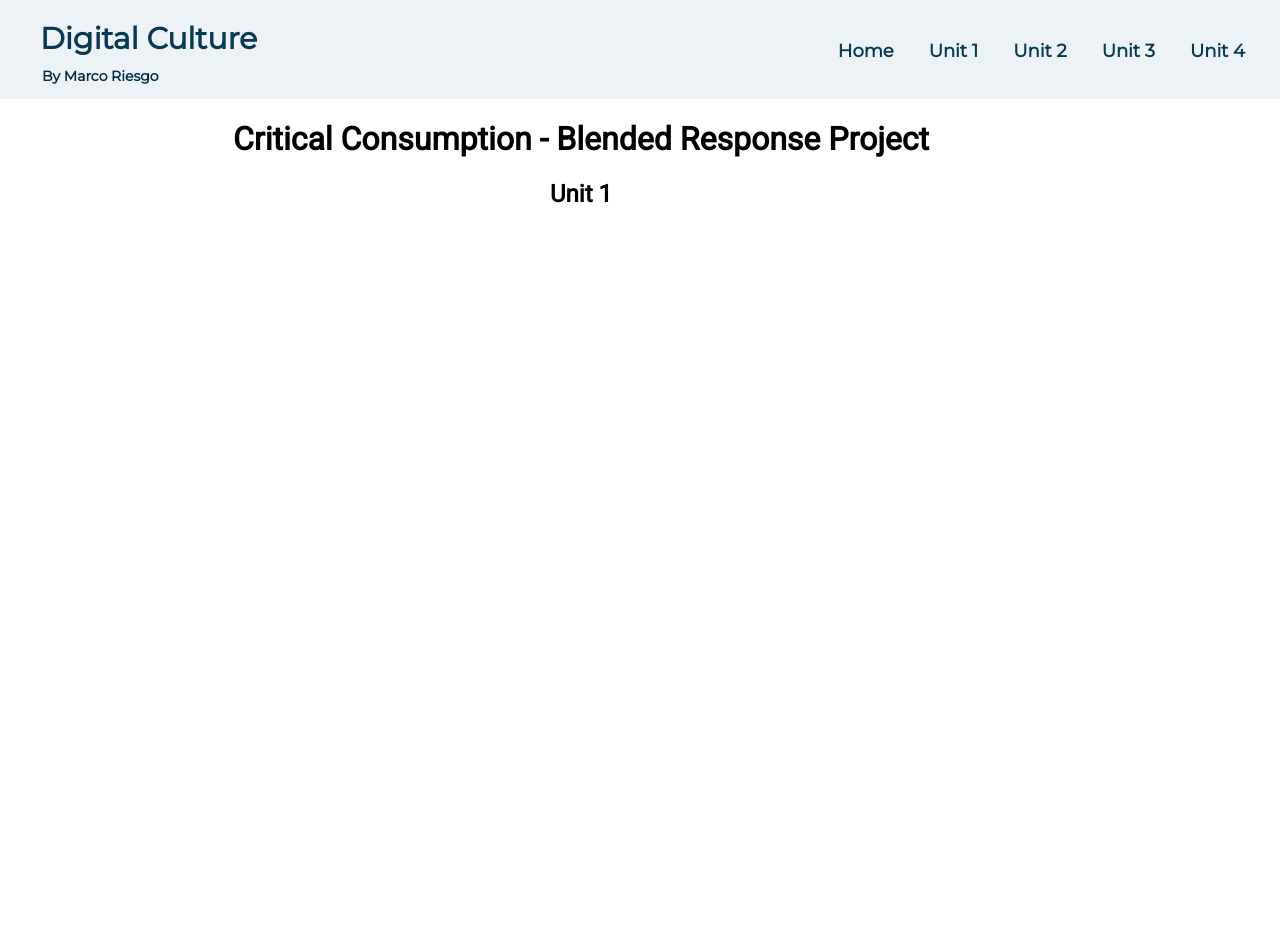
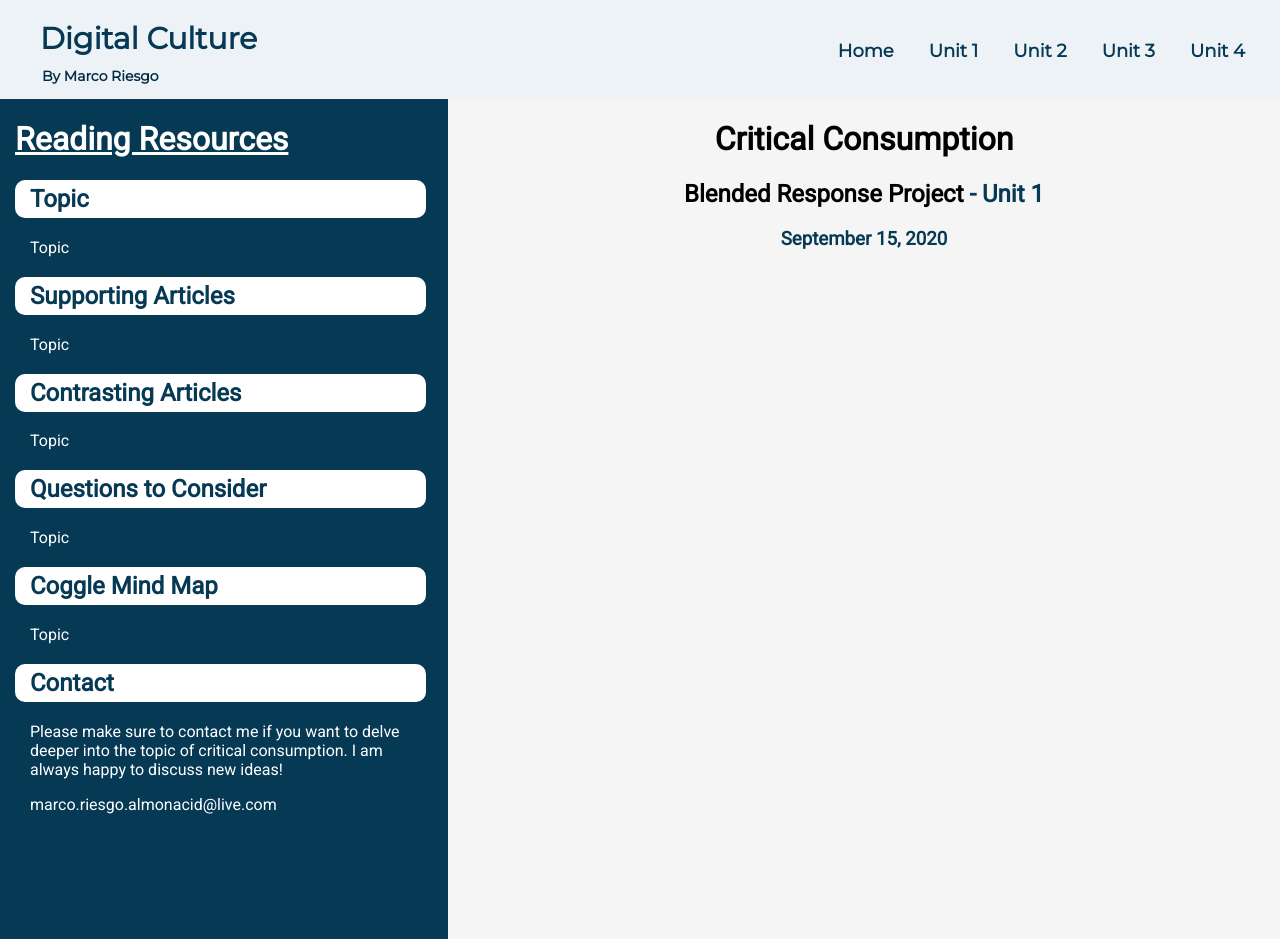
Before and after one commit to marcoriesgo/digital-culture, a React (Create React App) app: page /unit1 in a window 1280 px wide. Before the commit the page ends 800 px from the top, so only its background shows below. Built offline with nearby package versions, Linux system fonts and the light colour scheme.

Commit message:
working on left section of unit 1

```diff
--- a/src/components/Unit1.js
+++ b/src/components/Unit1.js
@@ -5,9 +5,35 @@ import React, { Component } from "react";
 class Unit1 extends Component {
   render() {
     return (
-      <div className="unit-parent-container">
-        <h1>Critical Consumption - Blended Response Project</h1>
-        <h2>Unit 1</h2>
+      <div className="unit-parent-container-one">
+        <div className="unit1-project-left-container">
+            <div className="resources-content-container">
+                <h1 className="resources-title">Reading Resources</h1>
+                <h2 className="resources-section-header">Topic</h2>
+                <p className="resources-section-content">Topic</p>
+
+                <h2 className="resources-section-header">Supporting Articles</h2>
+                <p className="resources-section-content">Topic</p>
+
+                <h2 className="resources-section-header">Contrasting Articles</h2>
+                <p className="resources-section-content">Topic</p>
+
+                <h2 className="resources-section-header">Questions to Consider</h2>
+                <p className="resources-section-content">Topic</p>
+
+                <h2 className="resources-section-header">Coggle Mind Map</h2>
+                <p className="resources-section-content">Topic</p>
+
+                <h2 className="resources-section-header">Contact</h2>
+                <p className="resources-section-content">Please make sure to contact me if you want to delve deeper into the topic of critical consumption. I am always happy to discuss new ideas!</p>
+                <a href = "mailto: marco.riesgo.almonacid@live.com" className="resources-section-content">marco.riesgo.almonacid@live.com</a>
+            </div>
+        </div>
+        <div className="unit1-project-right-container">
+            <h1>Critical Consumption</h1>
+            <h2 className="">Blended Response Project <span style={{color: 'rgba(6,57,84,1)'}}>- Unit 1</span> </h2>
+            <h3 className="project-date">September 15, 2020</h3>
+        </div>
       </div>
     );
   }
--- a/src/index.css
+++ b/src/index.css
@@ -21,7 +21,9 @@ code {
   color: rgb(0, 43, 66);
   background: #edf2f7;
   min-width: 870px;
-  margin-bottom: 20px;
+  -webkit-box-shadow: 0 6px 6px -6px #999;
+    -moz-box-shadow: 0 4px 6px -6px #999;
+    box-shadow: 0 6px 6px -4px rgb(135, 135, 135);
 }
 
 a {
@@ -132,3 +134,51 @@ a:hover {
   padding-right: 30px;
   padding-left: 30px;
 }
+
+.project-date {
+  color: rgba(6,57,84,1);
+}
+
+.unit1-project-left-container {
+  width: 35%;
+  display: inline-block;
+  background-color: rgba(6,57,84,1);
+  vertical-align: top;
+  min-height: 100vh;
+  color: white;
+  padding-bottom: 5vh;
+}
+
+.unit1-project-right-container {
+  width: 65%;
+  display: inline-block;
+  vertical-align: top;
+  background-color: rgb(245, 245, 245);
+  min-height: 100vh;
+  padding-bottom: 5vh;
+}
+
+.resources-content-container {
+  color: white;
+  text-align: left;
+  padding-left: 15px;
+}
+
+.resources-title {
+  text-decoration: underline;
+}
+
+.resources-section-header {
+  background-color: white;
+  color: rgba(6,57,84,1);
+  padding-left: 15px;
+  padding-top: 5px;
+  padding-bottom: 5px;
+  margin-right: 5%;
+  border-radius: 10px;
+}
+
+.resources-section-content {
+  padding-left: 15px;
+  padding-right: 25px;
+}
```
